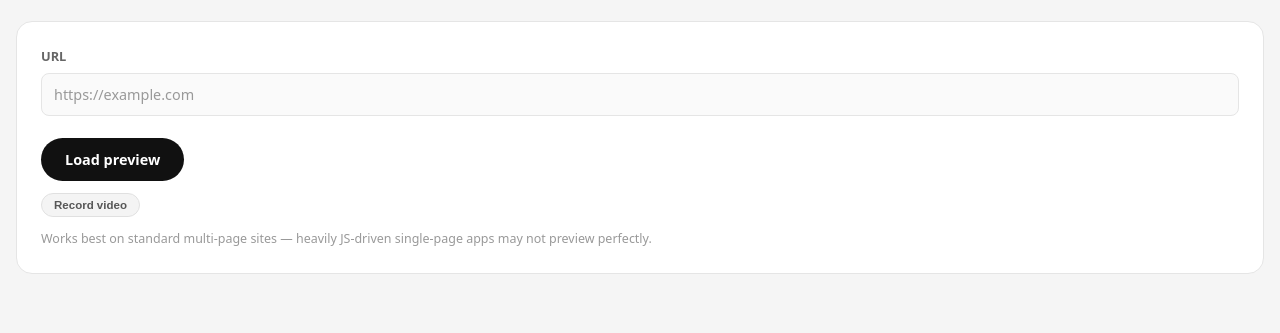
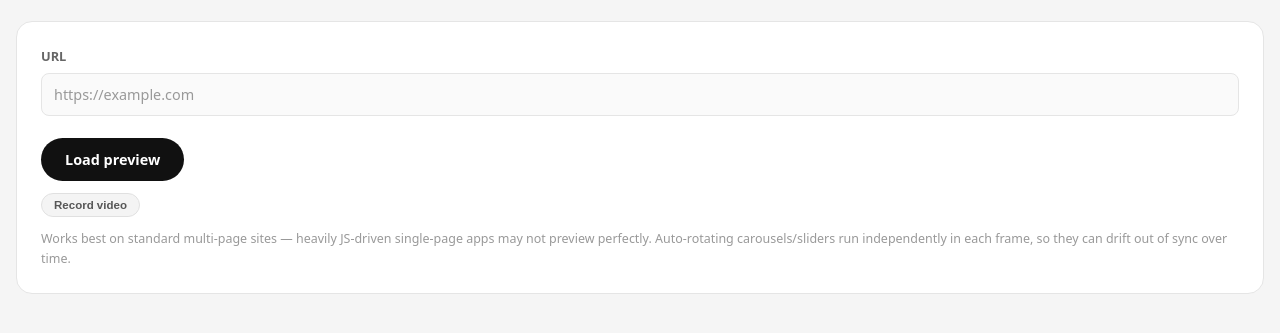
Before and after one commit to IBahaaaldin/screenshot-taker, an Electron app: page public/preview.html in a window 1280 px wide. Shown: the part 243-576 px from the top of the page. Drawn offline with Linux system fonts and the light colour scheme.

Commit message:
docs: note that auto-rotating carousels drift out of sync in live preview

```diff
--- a/public/preview.html
+++ b/public/preview.html
@@ -48,6 +48,7 @@
       </button>
       <p class="field-hint preview-limitation-note">
         Works best on standard multi-page sites — heavily JS-driven single-page apps may not preview perfectly.
+        Auto-rotating carousels/sliders run independently in each frame, so they can drift out of sync over time.
       </p>
     </div>
 
```
Also changed, not shown: README.md.
